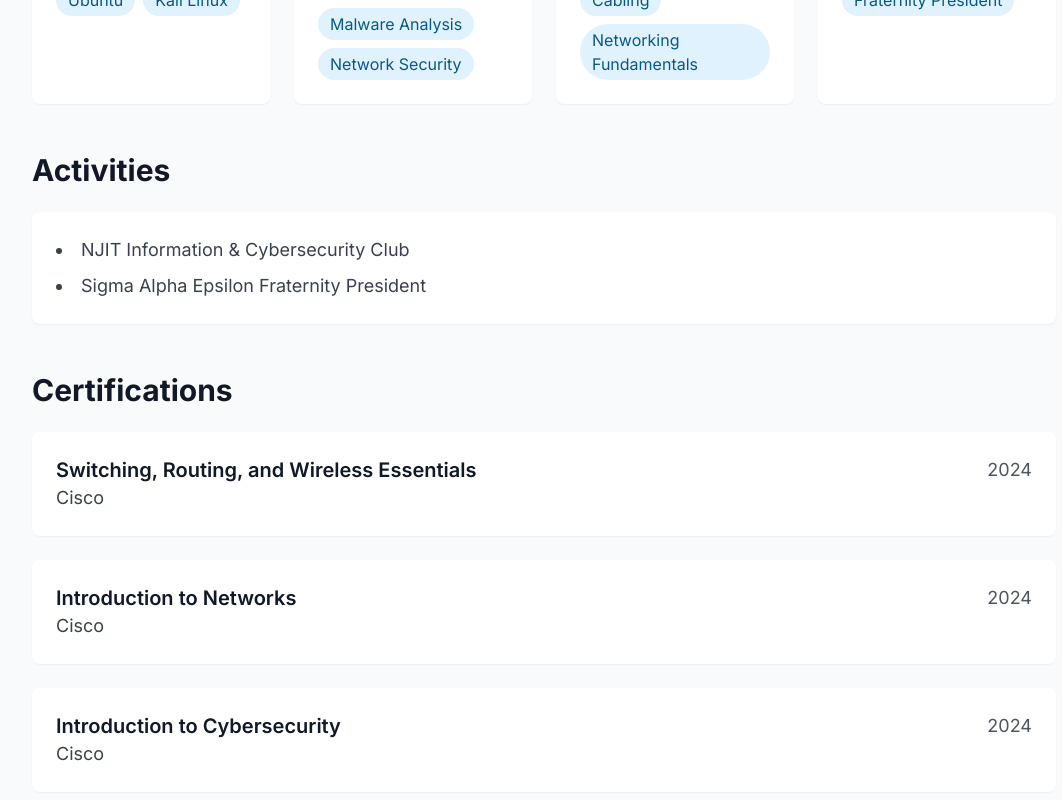
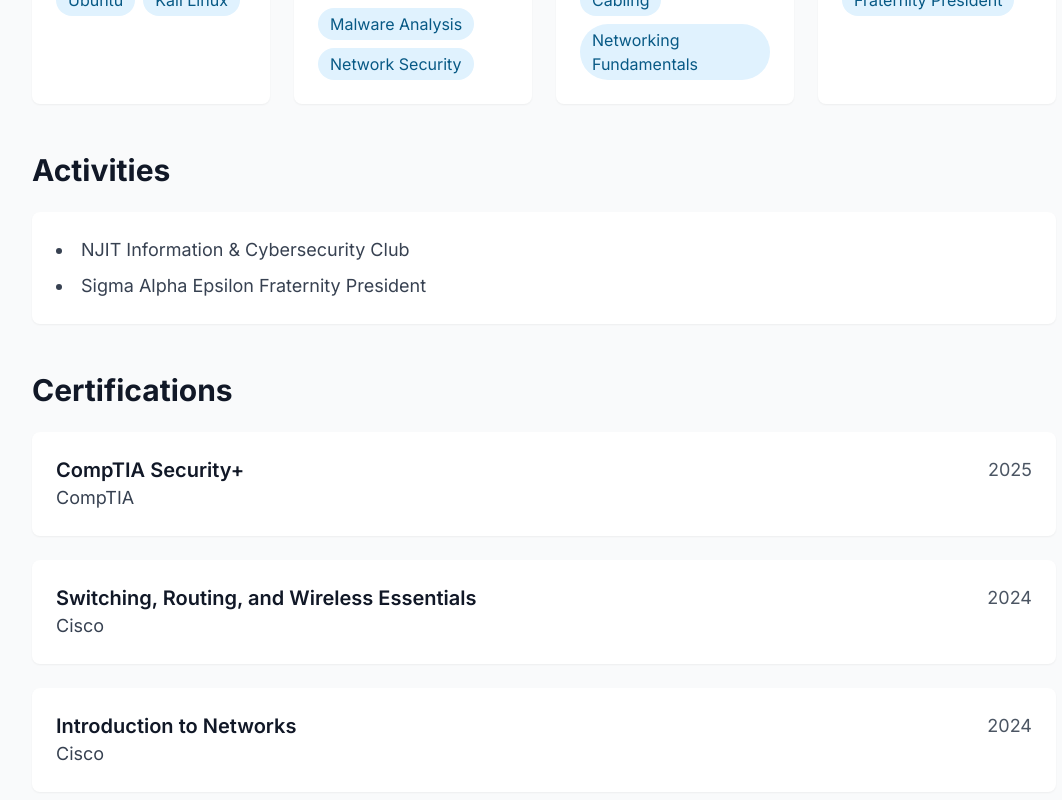
Before and after one commit to bryanm23/Resume, a React (Create React App) app in the folder frontend/: page / in a window 1280 px wide. Shown: the part 2338-3138 px from the top of the page, without its empty margins (96-1158 px from the left). Built offline with nearby package versions, Linux system fonts and the light colour scheme.

Commit message:
Update resumeData.ts

```diff
--- a/frontend/src/data/resumeData.ts
+++ b/frontend/src/data/resumeData.ts
@@ -71,17 +71,17 @@ export const resumeData: ResumeData = {
     ],
     certifications: [
       {
+        name: "CompTIA Security+",
+        issuer: "CompTIA",
+        date: "2025"
+      },
+      {
         name: "Switching, Routing, and Wireless Essentials",
         issuer: "Cisco",
         date: "2024"
       },
       {
         name: "Introduction to Networks",
-        issuer: "Cisco",
-        date: "2024"
-      },
-      {
-        name: "Introduction to Cybersecurity",
         issuer: "Cisco",
         date: "2024"
       }
```
